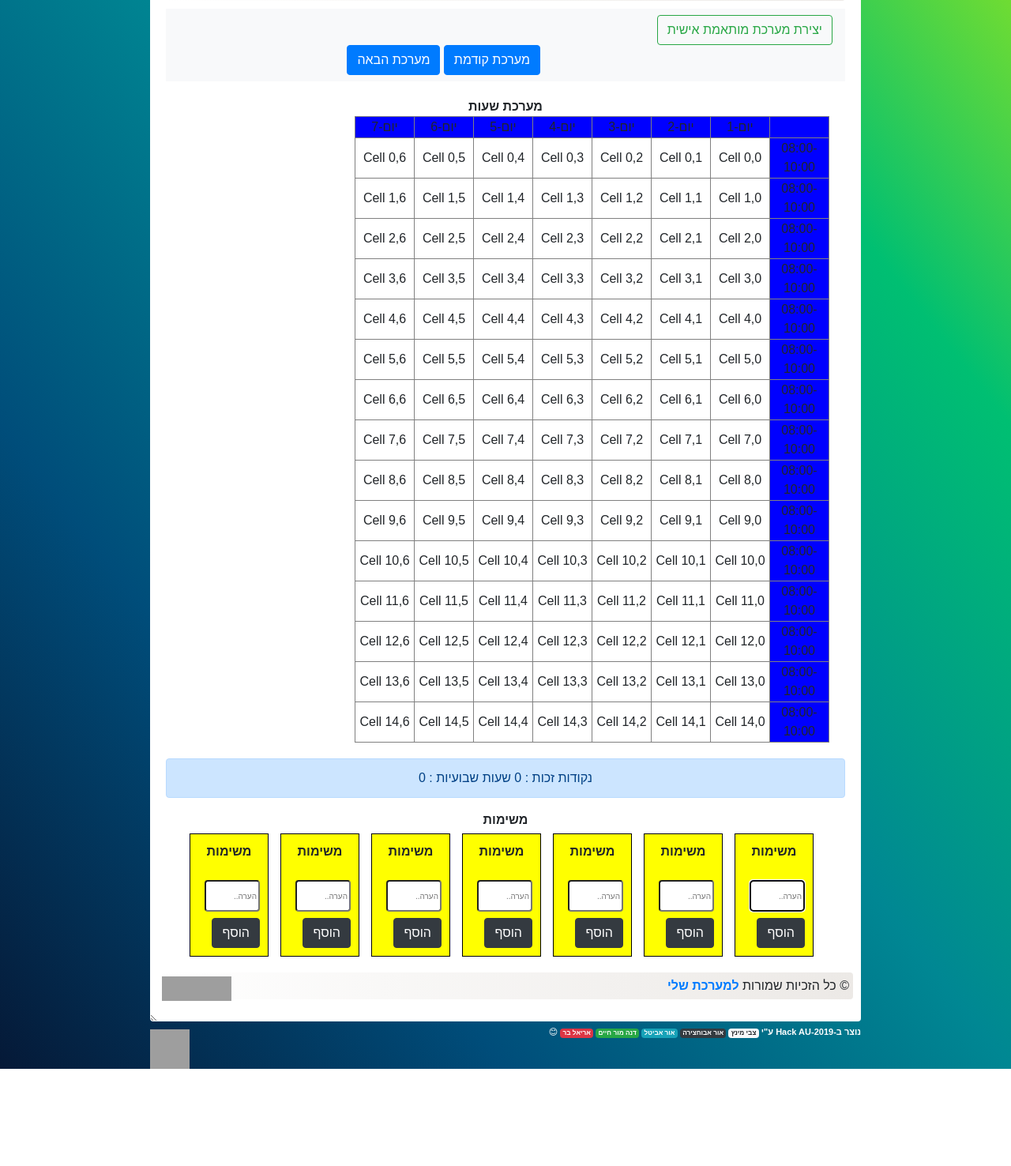
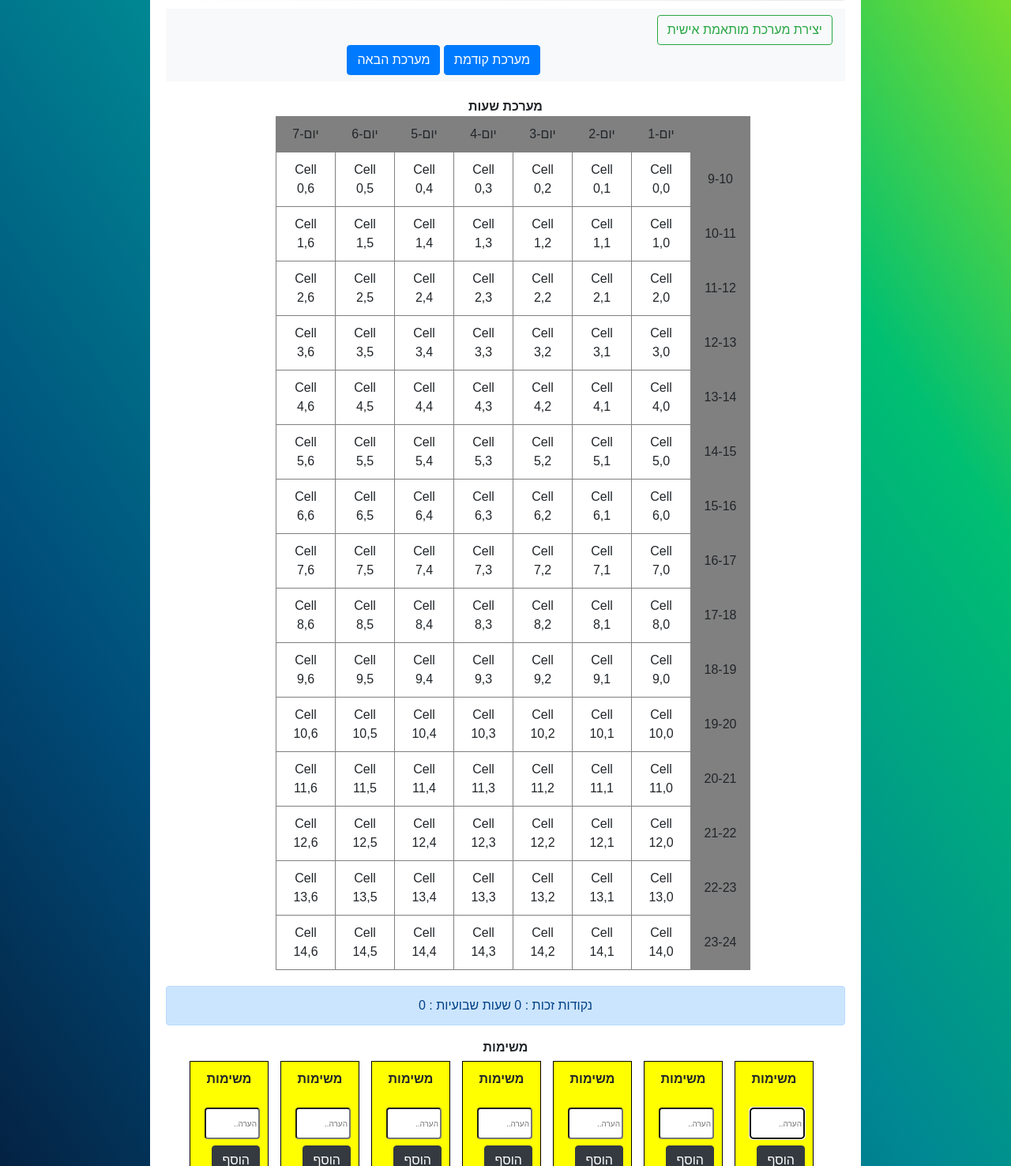
Before and after one commit to ZviMints/Hack-AU-2019, a Flask app: template templates/main.html in a window 1280 px wide. Shown: the part 276-1752 px from the top of the page at 79% size. Before the commit the page ends 1629 px from the top, so only its background shows below. Run offline with Flask 2, Linux system fonts and the light colour scheme; the template is opened without the code that fills it, so the values that code supplies are empty; some libraries are stand-ins or nearby versions; grey boxes are pictures that could not be loaded.

Commit message:
Added CSS

```diff
--- a/static/styles/calendar.css
+++ b/static/styles/calendar.css
@@ -30,7 +30,13 @@ font-weight: bold;
   font-size: 16px;
 }
 
-
+#myDynamicTable {
+  margin-right: 100px;
+}
+#myDynamicTable td {
+  padding: 10px;
+  margin: 10px;
+}
 /* Create four equal columns that floats next to each other */
 .column {
   float: left;
--- a/static/table.js
+++ b/static/table.js
@@ -9,7 +9,7 @@ function addTable() {
 
 // Create Time:
 var tr = document.createElement('TR');
-tr.style.backgroundColor = "blue";
+tr.style.backgroundColor = "gray";
 tableBody.appendChild(tr);
 var td = document.createElement('TD');
 td.width = '75';
@@ -22,17 +22,18 @@ for (var j = 0; j < 7; j++) {
 }
 
 
+var time = 9;
+var time2 = 10;
   for (var i = 0; i < 15; i++) {
     var tr = document.createElement('TR');
     tableBody.appendChild(tr);
-
-    var time = "08:00";
-    var time2 = "10:00";
     var td = document.createElement('TD');
     td.width = '75';
-    td.style.backgroundColor = "blue";
+    td.style.backgroundColor = "gray";
     td.appendChild(document.createTextNode(time + "-" + time2));
     tr.appendChild(td);
+    time++;
+    time2++;
 
     for (var j = 0; j < 7; j++) {
       var td = document.createElement('TD');
--- a/templates/layout.html
+++ b/templates/layout.html
@@ -7,7 +7,9 @@
 		  <link rel="stylesheet" href="https://stackpath.bootstrapcdn.com/bootstrap/4.3.1/css/bootstrap.min.css" integrity="sha384-ggOyR0iXCbMQv3Xipma34MD+dH/1fQ784/j6cY/iJTQUOhcWr7x9JvoRxT2MZw1T" crossorigin="anonymous">
           <link rel= "stylesheet" type= "text/css" href= "{{ url_for('static',filename='styles/style.css') }}">
 		  <link rel= "stylesheet" type= "text/css" href= "{{ url_for('static',filename='styles/calendar.css') }}">
-	 	  <script src="{{ url_for('static',filename='script.js') }}"></script>
+			 <script src="{{ url_for('static',filename='script.js') }}"></script>
+			 <script src="{{ url_for('static',filename='list.js') }}"></script>
+
 	 </head>
       <body>
         <div id="header">
```
